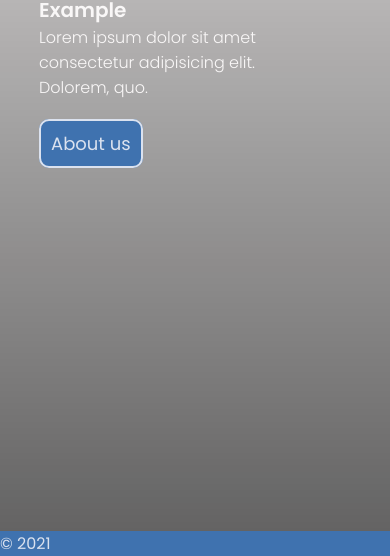
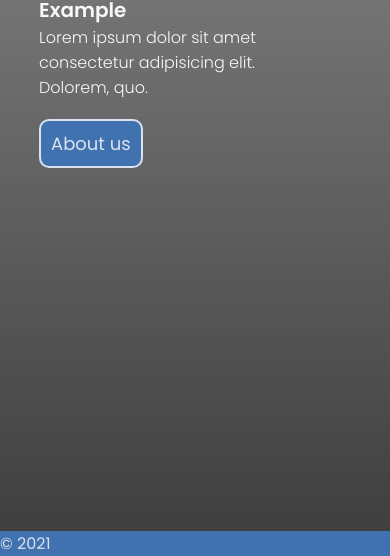
Before and after one commit to piotrszubert/landing-page4, a plain HTML site: page index.html in a window 390 px wide. Shown: the part 332-888 px from the top of the page. Drawn offline with Linux system fonts and the light colour scheme; the site is published under a folder, as on GitHub Pages, so addresses that start at the root find nothing.

Commit message:
fix all paths

```diff
--- a/style.scss
+++ b/style.scss
@@ -132,7 +132,7 @@ footer {
 @media screen and (max-width: 775px) {
     .landing {
         background-image: url("pexels-pixabay-533157.jpg");
-        background-image: linear-gradient(to bottom, rgba(0,0,0,0.1) 0%,rgba(0,0,0,0.6) 100%), url(/pexels-pixabay-533157.jpg);
+        background-image: linear-gradient(to bottom, rgba(0,0,0,0.1) 0%,rgba(0,0,0,0.6) 100%), url(pexels-pixabay-533157.jpg);
         background-size: cover;
 
         .text {
```
Also changed, not shown: style.css.
